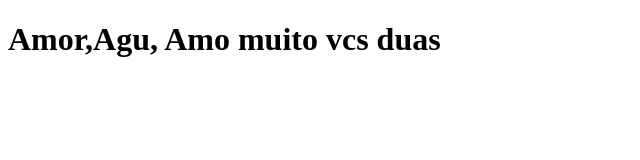
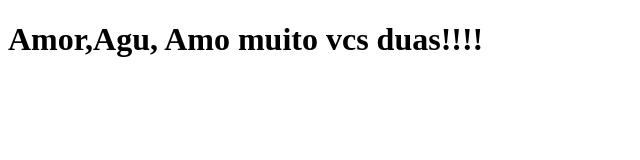
Before and after one commit to Lotar-ursulino/clone-tabnews, a Next.js app: page / in a window 1280 px wide. Shown: the top 160 px of the page, without its empty margins (0-640 px from the left). Built offline with nearby package versions, Linux system fonts and the light colour scheme.

Commit message:
modificar a frase

```diff
--- a/pages/index.js
+++ b/pages/index.js
@@ -1,5 +1,5 @@
 function Home(){
-    return <h1>Amor,Agu, Amo muito vcs duas</h1>
+    return <h1>Amor,Agu, Amo muito vcs duas!!!!</h1>
 }
 
 export default Home;
```
